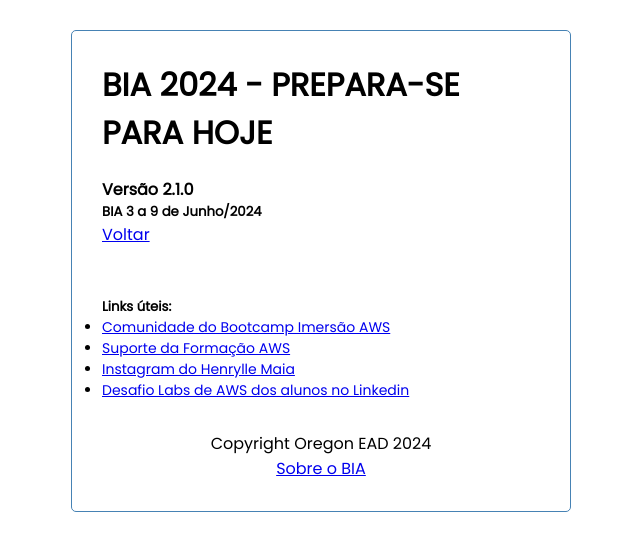
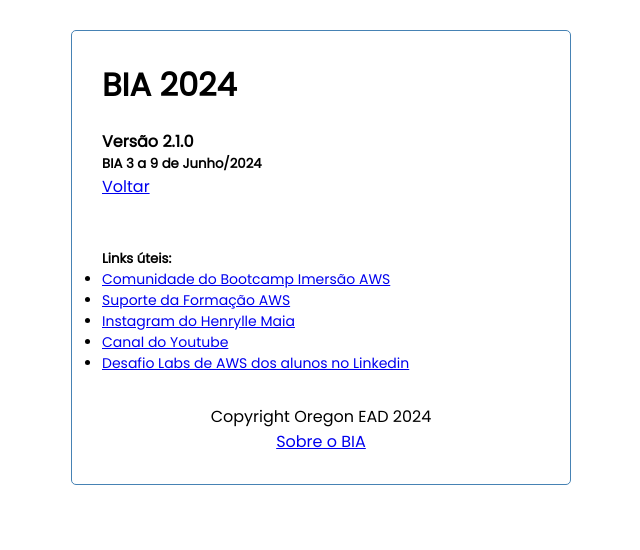
Before and after one commit to EdvaldoJose/bia-codebuild, a React (Create React App) app in the folder client/: page /about in a window 1280 px wide. Shown: the top 550 px of the page, without its empty margins (319-959 px from the left). Built offline with nearby package versions, Linux system fonts and the light colour scheme; no server answers.

Commit message:
ajuste nos dados da bia

```diff
--- a/client/src/components/DadosHenrylle.js
+++ b/client/src/components/DadosHenrylle.js
@@ -36,6 +36,15 @@ const DadosHenrylle = () => {
         </li>
         <li>
           <a
+            href="https://www.youtube.com/@henryllemaia"
+            target="_blank"
+            rel="noopener noreferrer"
+          >
+            Canal do Youtube
+          </a>
+        </li>
+        <li>
+          <a
             href="https://www.linkedin.com/in/henrylle/recent-activity/all/"
             target="_blank"
             rel="noopener noreferrer"
--- a/client/src/components/Header.js
+++ b/client/src/components/Header.js
@@ -20,7 +20,7 @@ const Header = ({ title, onAdd, showAdd }) => {
 };
 
 Header.defaultProps = {
-  title: "BIA 2024 - PREPARA-SE PARA HOJE",
+  title: "BIA 2024",
 };
 
 export default Header;
```
